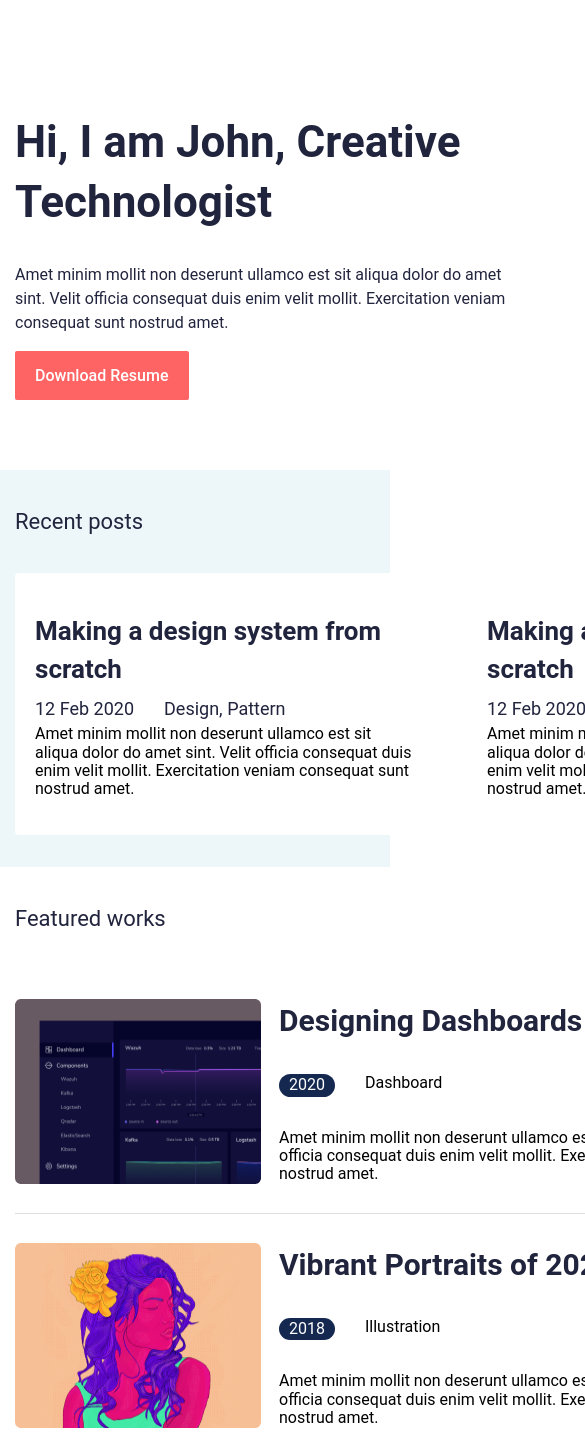
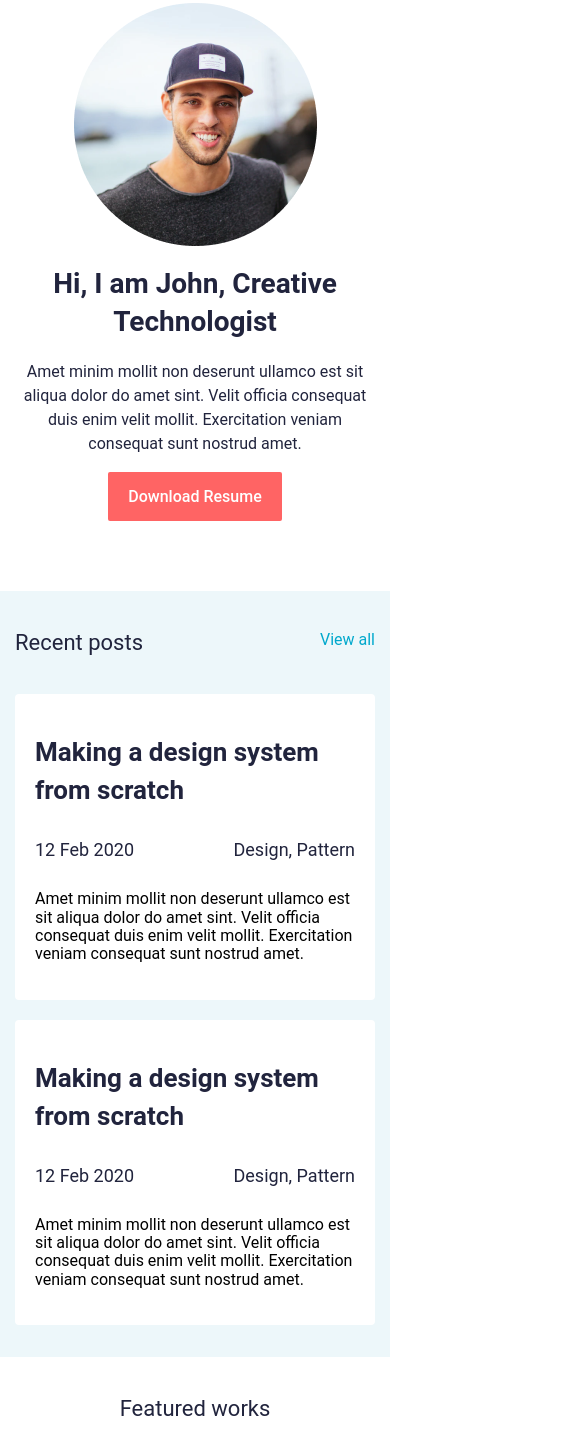
Before and after one commit to lizahannoshyna/John, a plain HTML site: page index.html in a window 390 px wide. Shown: the part 76-1518 px from the top of the page, 585 px wide, since content can reach past the window. Drawn offline with nearby package versions, Linux system fonts and the light colour scheme; a web font is replaced by a local one.

Commit message:
adaptive layout

```diff
--- a/scss/components/_featured-works.scss
+++ b/scss/components/_featured-works.scss
@@ -14,7 +14,7 @@
 .list_item {
     display: flex;
     padding: 29px 0;
-    border-bottom: 1px solid #E0E0E0;
+    border-bottom: 1px solid #e0e0e0;
 }
 
 .item_img {
@@ -34,7 +34,6 @@
     margin: 0 0 16px 0;
 }
 
-
 .item-info_data {
     margin-right: 30px;
     color: white;
@@ -47,7 +46,7 @@
     margin: 0;
     padding-right: 46px;
 
-    &-blog{
+    &-blog {
         max-width: 680px;
     }
 }
--- a/scss/components/_footer.scss
+++ b/scss/components/_footer.scss
@@ -3,13 +3,13 @@
     margin-top: 83px;
     text-align: center;
 }
-.social-networks {
-}
+
 .social-networks-items {
     &:not(:last-child) {
         margin-right: 35px;
     }
 }
+
 .footer_copyright {
     margin-top: 26px;
 }
--- a/scss/components/_header.scss
+++ b/scss/components/_header.scss
@@ -1,56 +1,57 @@
-.header{
+.header {
     position: relative;
 }
 
-.navigation{
+.navigation {
     position: absolute;
     top: 27px;
-    right:67px;
+    right: 67px;
 
-    &_link{
+    &_link {
         color: $dark;
         font-size: 20px;
         font-weight: 500;
         line-height: 145%;
         text-decoration: none;
 
-    &:not(:last-child) {
-        margin-right: 30px;
-    }
+        &:not(:last-child) {
+            margin-right: 30px;
+        }
 
-    &:hover{
-        color: $primary;
+        &:hover {
+            color: $primary;
+        }
     }
 }
-}
 
-.main-page{
+.main-page {
     display: flex;
     padding: 160px 0 70px 0;
 }
-.header{
 
-    &_img{
+.header {
+    &_img {
         max-height: 243px;
     }
 }
 
-.info{
-
-    &_header{
+.info {
+    &_header {
         color: $dark;
         font-size: 44px;
         font-weight: 600;
         line-height: 136%;
     }
-    &_text{
+
+    &_text {
         color: $dark;
         font-size: 16px;
         font-weight: 400;
         line-height: 150%;
         max-width: 500px;
     }
-    &_btn{
+
+    &_btn {
         color: white;
         font-size: 16px;
         font-weight: 500;
@@ -61,7 +62,8 @@
         border-radius: 2px;
         cursor: pointer;
 
-        &:hover{
+        &:hover {
             box-shadow: 0 4px 4px 0 rgba(0, 0, 0, 0.3);
         }
-    }}
+    }
+}
--- a/scss/components/_recent-posts.scss
+++ b/scss/components/_recent-posts.scss
@@ -1,13 +1,13 @@
-.recent-posts{
-    background-color: #EDF7FA;
+.recent-posts {
+    background-color: #edf7fa;
     padding: 0 0 32px 0;
 }
 
-.headline{
+.headline {
     display: flex;
     justify-content: space-between;
 
-    &_header{
+    &_header {
         color: $dark;
         font-size: 22px;
         font-weight: 400;
@@ -15,7 +15,7 @@
         text-decoration: none;
     }
 
-    &_link{
+    &_link {
         color: $secondry;
         font-size: 16px;
         font-weight: 400;
@@ -24,24 +24,24 @@
         padding: 20px 0;
         cursor: pointer;
 
-        &:hover{
+        &:hover {
             text-decoration: underline;
         }
     }
 }
 
-.cards{
+.cards {
     display: flex;
     justify-content: space-between;
 }
 
-.card{
+.card {
     background-color: white;
     padding: 20px;
     border-radius: 4px;
     max-width: 418px;
 
-    &_header{
+    &_header {
         color: $dark;
         font-size: 26px;
         font-weight: 600;
@@ -50,23 +50,22 @@
     }
 }
 
-.card-info{
+.card-info {
     color: $dark;
     font-size: 18px;
     font-weight: 400;
     line-height: 0;
     display: flex;
 
-        &_date{
+    &_date {
         margin-right: 30px;
     }
 
-        .card-dsc{
+    .card-dsc {
         color: $dark;
         font-size: 16px;
         font-weight: 400;
         line-height: 150%;
         max-width: 300px;
     }
-
 }
--- a/scss/components/untills/_variables.scss
+++ b/scss/components/untills/_variables.scss
@@ -1,4 +1,4 @@
-$primary: #FF6464;
-$secondry: #00A8CC;
-$dark: #21243D;
-$light: #8695A4;
+$primary: #ff6464;
+$secondry: #00a8cc;
+$dark: #21243d;
+$light: #8695a4;
--- a/scss/style.scss
+++ b/scss/style.scss
@@ -1,15 +1,142 @@
-body{
-    font-family: Roboto, sans-serif;
+body {
+  font-family: Roboto, sans-serif;
 }
+
 .container {
-    width: 900px;
-    margin: 0px auto;
-    padding: 0px 15px;
+  width: 960px;
+  margin: 0px auto;
+  padding: 0px 15px;
+}
+
+@import "./components/untills/variables";
+@import "./components/header";
+@import "./components/recent-posts";
+@import "./components/featured-works";
+@import "./components/footer";
+
+/* адаптивна верстка */
+/* Large: 992px - 1199px */
+@media (max-width: 1199px) {
+  .container {
+    max-width: 960px;
   }
-@import './components/untills/variables';
-@import './components/header';
-@import './components/recent-posts';
-@import './components/featured-works';
-@import './components/footer';
+}
 
-@import './components/blog-list';
+/* Medium: 768px - 991px */
+@media (max-width: 991px) {
+  .container {
+    max-width: 720px;
+  }
+
+  .main-page {
+    padding-top: 100px;
+    align-items: center;
+    justify-content: space-between;
+
+    .info {
+      width: 60%;
+    }
+  }
+
+  .card {
+    max-width: 330px;
+  }
+}
+
+/* Small: 576px - 767px */
+@media (max-width: 767px) {
+  .container {
+    max-width: 540px;
+  }
+
+  .main-page {
+    flex-direction: column-reverse;
+
+    .info {
+      width: 100%;
+      text-align: center;
+
+      .info_header {
+        padding: 0 20px 0 20px;
+      }
+    }
+  }
+
+  .cards {
+    flex-direction: column;
+
+    .card {
+      max-width: 100%;
+
+      &:not(:last-child) {
+        margin-bottom: 20px;
+      }
+
+      .card-info {
+        justify-content: space-between;
+        margin-bottom: 40px;
+        margin-top: 20px;
+      }
+    }
+  }
+
+  .list_item {
+    flex-direction: column;
+
+    .item_img {
+      height: 300px;
+      object-fit: cover;
+      border-radius: 20px;
+    }
+  }
+
+  .item_wrap {
+    .item-header {
+      margin-top: 20px;
+    }
+
+    .item_item-info p {
+      margin: 0;
+      margin-right: 20px;
+    }
+  }
+
+  .featured-works_header {
+    text-align: center;
+    margin-bottom: 0;
+  }
+
+  .list {
+    margin: 0;
+  }
+}
+
+/* Extra small: 0px (320px) - 575px */
+@media (max-width: 575px) {
+  .container {
+    padding: 0 15px;
+    max-width: 100%;
+  }
+
+  .main-page .info .info_header {
+    padding: 0;
+  }
+
+  .main-page {
+    padding-top: 30px;
+
+    .info_header {
+      font-size: 28px;
+    }
+  }
+
+  .navigation {
+    position: static;
+    margin-top: 20px;
+    text-align: center;
+  }
+
+  .item_img {
+    margin-right: 0;
+  }
+}
```
Also changed, not shown: blog.html (indentation only), css/style.css, index.html (indentation only), scss/components/_blog-list.scss (deleted). Lines whose indentation alone changed are shown as unchanged.
